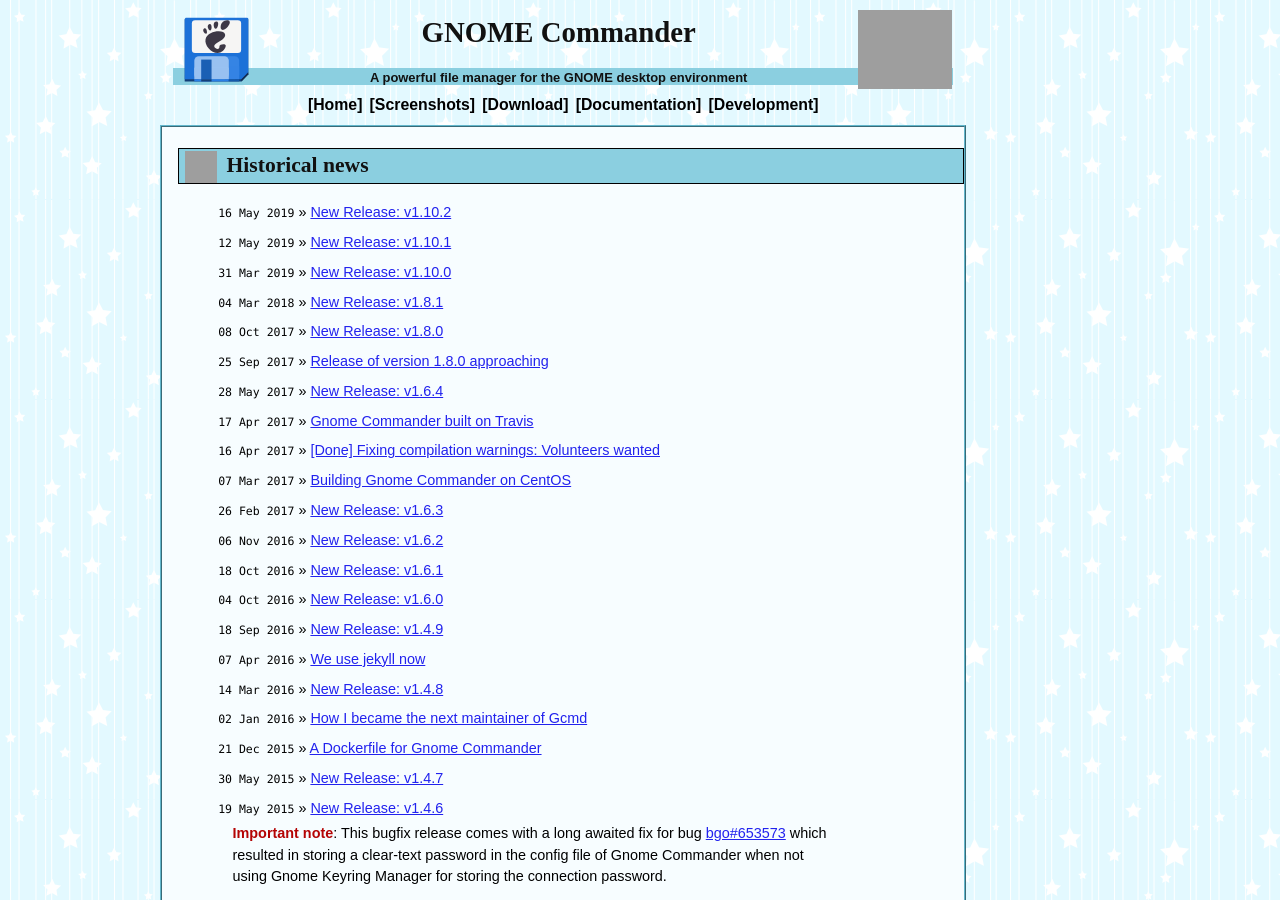
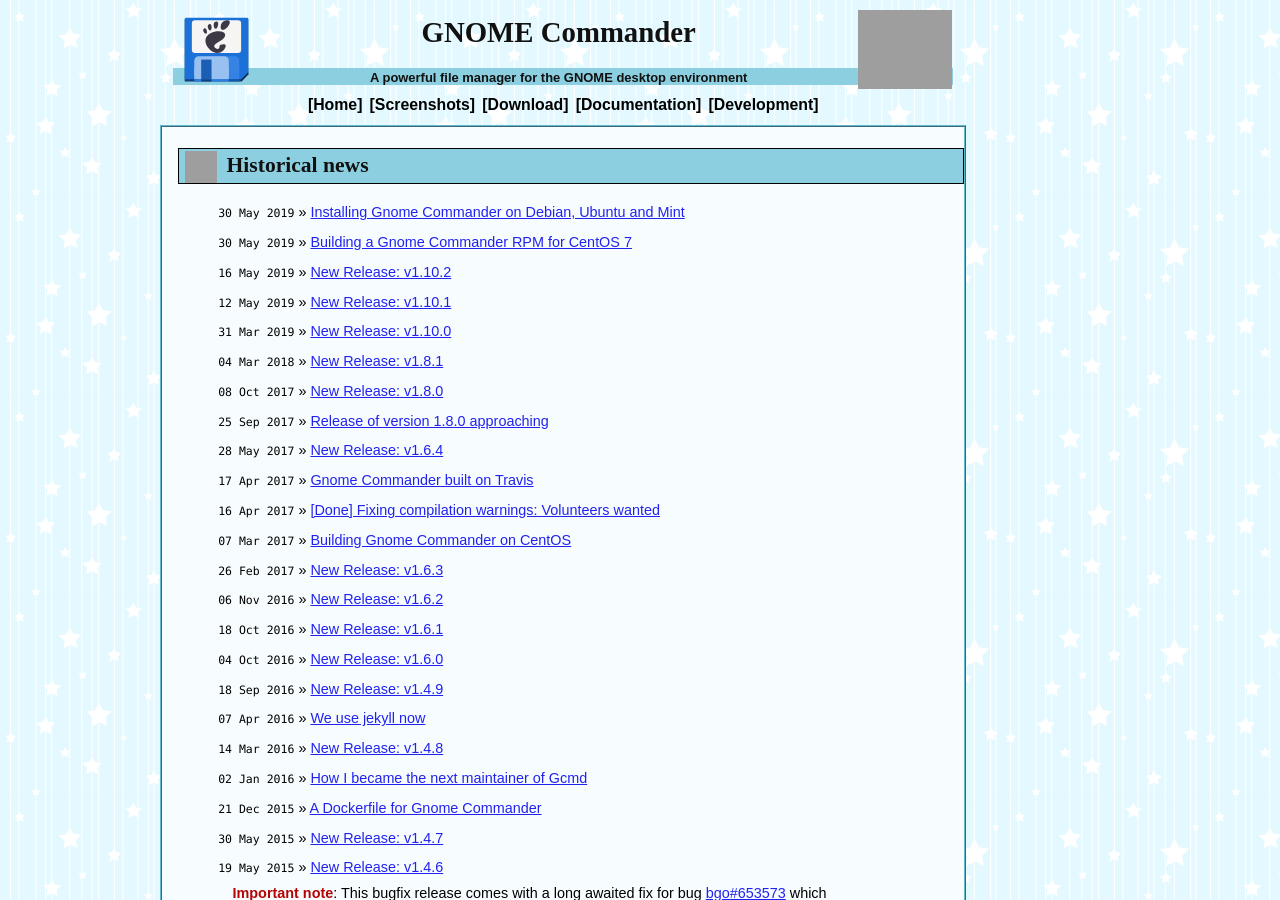
Before and after one commit to gcmd/gcmd.github.io, a Jekyll site: the page built from oldnews.html, in a window 1280 px wide and 900 px high. Built offline with Jekyll 4.4.1, drawn with Linux system fonts in a browser that asks for light colours; some of the changed lines change nothing that is shown; grey boxes are pictures that could not be loaded.

Commit message:
HowTos for installation on CentOS, Debian, Ubuntu and Linux Mint

````diff
--- /dev/null
+++ b/_posts/2019-05-30-gcmd-centos-rpm.md
@@ -0,0 +1,146 @@
+---
+layout: post
+tags: ''
+title: 'Building a Gnome Commander RPM for CentOS 7'
+excerpt: ''
+---
+
+### Introduction
+
+Gnome Commander is usually available from the
+[nux-dextop](https://li.nux.ro/repos.html) repository. Until such time
+as GCMD version 1.10.2 is added (nux IS a volunteer effort) you can
+build your own rpm file to install or update GCMD on your CentOS 7
+machines without installing all of the packages needed to build GCMD
+from source on each machine. This example assumes a CentOS 7 virtual
+machine is build to accomplish the task. VMWare Workstation/Player (the
+free for non-commercial use version) or Virtual Box should work fine. A
+development physical machine could also be installed or the necessary
+packages installed on an existing machine. The virtual machine approach
+just seems cleaner as it can be deleted or archived when the job is
+done.
+
+### Here are the steps to build the VM:
+
+Install CentOS 7.6 Development and Creative Workstation from the
+installation DVD. Select these additional software groups:
+
+* Additional Development
+* Development Tools
+* Platform Development
+
+After completing the installation, install all current updates and
+reboot the VM. A few additional packages are needed to build the .rpm
+package.
+
+Add the CentOS SCl repository which provides the GCC version 8 compiler
+and then install the necessary packages:
+
+```
+    sudo yum install centos-release-scl
+    sudo yum install devtoolset-8 libgnome-devel libgnomeui-devel
+    sudo yum install rpmdevtools rpmlint exiv2-devel taglib-devel poppler-devel
+
+```
+
+The next step is to obtain the Gnome Commander source code. It may
+be downloaded from the web site with a browser or if you prefer the
+command line:
+
+```
+    wget https://download.gnome.org/sources/gnome-commander/1.10/gnome-commander-1.10.2.tar.xz
+
+```
+
+Extract the gnome-commander.spec file. This may be done with the archive
+manager in the GUI environment or by the command line
+
+```
+    tar -xvf gnome-commander-1.10.2.tar.xz gnome-commander-1.10.2/data/gnome-commander.spec
+```
+
+Edit the .spec file with your favorite editor and locate the line:
+
+```
+Epoch:         2
+```
+
+Change the 2 to 4. Scroll down to a block of lines which begin with
+"Requires:" and add a new line:
+
+```
+Requires:      gnome-icon-theme-legacy >= 3.0
+```
+
+Save the changes. Note: these changes should not be necessary in future
+versions of GCMD.
+
+The next step is to create the necessary directory structure to build
+.rpm packages. The is done by executing:
+
+```
+   rpmdev-setuptree
+```
+
+Several directories will be created under the use home directory (~/)
+
+```
+rpmbuild
+  BUILD
+  BUILDROOT
+  RPMS
+  SOURCES
+  SPECS
+  SRPMS
+```
+
+Place the source code file (gnome-commander-1.10.2.tar.xz) in SOURCES
+and the gnome-commander.spec file in SPECS. Change directory to
+~/rpmbuild/SPECS/ and issue the following commands:
+
+```
+   scl enable devtoolset-8 -- bash
+   rpmbuild -ba gnome-commander.spec
+```
+
+After considerable processing a message containing "exit 0" should be
+displayed. Two shiny new .rpm files will be present in ``` ~/rpmbuild/RPMS/x64_86/ ```:
+
+
+**```gnome-commander-1.10.2-1.el7.x86_64.rpm```** ```and```
+**```gnome-commander-debuginfo-1.10.2-1.el7.x86_64.rpm```**
+
+## A few notes about using these RPM packages
+
+It is necessary to access the epel repository in order to install these
+packages due to a dependency for the meld package. The epel repository
+may be disabled afterwards if desired. Install epel on each target
+machine as follows:
+
+```
+   sudo yum install epel-release
+```
+
+The newly created GCMD package can be installed with yum:
+
+```
+   sudo yum install gnome-commander-1.10.2-1.el7.x86_64.rpm
+```
+
+If upgrading an existing GCMD installation prior to GCMD 1.10.1 it may be
+necessary to run the following command to accommodate preference changes
+in GCMD. Try running the newly installed GCMD from the command line with
+gnome-commander. If it fails to run and errors are displayed execute:
+
+```
+   sudo glib-compile-schemas /usr/share/glib-2.0/schemas
+```
+
+The new Gnome Commander icon should appear on the menu under
+"Accessories".
+
+Please feel free to communicate any questions, concerns or comments
+about these instructions to the Gnome Commander Mailing lists as
+described on the home page.
+
+*[GCMD]: Gnome Commander
--- /dev/null
+++ b/_posts/2019-05-30-gcmd-ubuntu-deb.md
@@ -0,0 +1,148 @@
+---
+layout: post
+tags: ''
+title: 'Installing Gnome Commander on Debian, Ubuntu and Mint'
+excerpt: ''
+---
+
+### Introduction
+
+Gnome Commander is no longer available in the Debian, Ubuntu, Mint and
+some other repositories due to several old libraries used by GCMD. Until
+such time as that can be resolved it is necessary to manually install
+GCMD on Linux Distros which derive from Debian. Part 1 of this document
+will provide step by step instructions for compiling and installing GCMD
+from its source code. Part 2 will describe a method for installing GCMD
+on multiple computes without having to install all of the development
+packages on each computer.
+
+The approach described below has been tested on Ubuntu Mate 18.04 on an
+Intel PC and on A Raspberry Pi 3B+, Ubuntu (Gnome) 19.04 and Linux Mint
+19.1 on an Intel PC. It should work on most similar distros.
+
+## Part 1 - Installation from source
+
+The first step is to create a development environment with the necessary
+tools to compile gnome-commander. This can be done on an existing Ubuntu
+installation or to a new installation on a test computer or a virtual
+machine. Starting from scratch:
+
+Install Ubuntu or related OS and install all available updates. Install
+the development environment by opening a terminal (command window) and
+executing these commands:
+
+```
+sudo apt-get update
+sudo apt-get install -y build-essential itstool libglib2.0-dev libxml2-utils
+sudo apt-get install -y gtk+2.0 libgnome-2.0 libgnomeui-dev gcc-8 g++-8
+```
+
+gnome-commander requires version 8 of the gcc compiler to be used. This
+may be done by entering the following commands:
+
+```
+sudo update-alternatives --install /usr/bin/gcc gcc /usr/bin/gcc-7 700 --slave /usr/bin/g++ g++ /usr/bin/g++-7
+sudo update-alternatives --install /usr/bin/gcc gcc /usr/bin/gcc-8 800 --slave /usr/bin/g++ g++ /usr/bin/g++-8
+```
+
+Then enter the command:
+
+```
+sudo update-alternatives --config gcc
+```
+
+A dialog will be presented in the terminal. Select the version 8 option
+(2) and press enter. The computer is ready to build GCMD. Now it is time
+to obtain the source code.
+
+Get the latest gnome commander source code from the
+[Download](/download.html) section (currently
+gnome-commander-1.10.2.tar.xz). Right click on the link and "save as" to
+a convenient location on your computer. You may optionally verify the
+file with the sha256 check sum or gpg signature provided on the web
+site.
+
+Locate the downloaded file and open it with your Archive Manager.
+Extract the contents of the archive to a convenient location (e.g.
+``` ~/development/ ``` - it does not matter - even Desktop will work fine.)
+
+If you prefer to do it all from the command line (make sure to check the web page for the location of the latest source tarball)...
+
+```
+mkdir ~/development
+cd ~/development/
+wget https://download.gnome.org/sources/gnome-commander/1.10/gnome-commander-1.10.2.tar.xz .
+tar -xvf gnome-commander-1.10.2.tar.xz -C ~/development
+```
+
+In the terminal navigate to the top directory of the source (e.g. ``` ~/development/gnome-commander-1.10.2/ ``` ) and enter the command:
+
+```
+./configure
+```
+
+This will verify that all necessary packages are available and that the
+environment will support compiling GCMD. It should end by stating:
+
+```
+Type 'make' to build gnome-commander-1.10.2 and then 'make install' to install
+```
+
+Next type:
+
+```
+make
+```
+
+and when that is complete type:
+
+```
+sudo make install
+```
+
+When the process completes, GCMD should be ready to run. Try it by
+typing gnome-commander. You will probably see some error messages. They
+seem to relate to the old libraries used by GCMD. However, the errors do
+not seem to impact any gnome-commander functions. In your applications
+menu the Gnome Commander icon should appear on the menu under
+"Accessories".
+
+## Part 2 - Creating a deb file
+
+If it is desired to install GCMD on multiple computers without installing all of the development packages on each one and without going through the build process on each computer, these additional steps will help.
+
+In the terminal type the following:
+
+```
+sudo apt-get install checkinstall
+```
+
+With the terminal pointing to the same directory as in Part 1 (e.g. ``` ~/devel/gnome-commander.1.10.2/ ```) type the following command:
+
+```
+sudo checkinstall
+```
+
+When this process completes you should find a file
+**``` gnome-commander_1.10.2-1_amd64.deb ```** in the current directory. Copy
+this file to the target machine where you wish to install GCMD. Open a
+terminal on the target machine, point it to the directory where the .deb
+file is located and issue the command:
+
+```
+sudo gdebi gnome-commander_1.10.2-1_amd64.deb
+```
+
+This will result in gnome-commander being installed. However, there is a
+dependent package which gdebi will not install for some reason. Install
+this by issuing the command:
+
+```
+sudo apt-get install -y libgnomeui-0
+```
+
+Gnome commander should now be installed and ready to run and the new
+Gnome Commander menu entry should appear on the menu under
+"Accessories".
+
+*[GCMD]: Gnome Commander
--- a/download.html
+++ b/download.html
@@ -55,17 +55,12 @@
 sample scripts can be found. Move them into <code>~/.gnome-commander/scripts/</code> to extend the file popup menu (usable since v1.6.0).
 </p>
 
-<h2><img class="info" src="img/icons/devices/media-floppy.png" height="32" width="32" alt="Source code"> <a name="build">Building from source</a></h2>
-<p>Building the sources is done with the usual <code>./configure && make && sudo -i make install</code> procedure,
-which should work like a charm. </p>
-<p>When you install Gnome Commander manually the first time and you discover some errors like <code>./configure: line 4721: GLIB_GSETTINGS: command not found</code> or
-something similar you have to install some dependency packages. These packages often contain the name suffix "-devel". Search for them
-in your package manager and install them if needed. Another package you will also might need is <code>yelp-tools</code> for generating the translated documentation.</p>
-
-<p>If you ever decide the remove Gnome Commander again from your system, just type <code>sudo make uninstall</code>
-from the same directory in which you executed the <code>./configure</code> command.</p>
-
-<h2><img class="info" src="img/icons/apps/internet-web-browser.png" alt="External Downloads" height="32" width="32" title="External Downloads"> <a name="external">External binary downloads</a></h2>
+<h2><img class="info" src="img/icons/categories/applications-development.png" height="32" width="32" alt="Source code"> <a name="build">Installation on your Linux machine</a></h2>
+<p>There exist two very detailed installation HowTos, created by Ken Taylor(*).
+See <a href="2019/05/30/gcmd-centos-rpm.html">here</a> for the installation of Gnome Commander in CentOS and
+<a href="2019/05/30/gcmd-ubuntu-deb.html">here</a> for the installation in Debian, Ubuntu or Linux Mint.</p>
+<p>(*) Thank you, Ken!</p>
+<h2><img class="info" src="img/icons/apps/internet-web-browser.png" alt="External Downloads" height="32" width="32" title="External Downloads"> <a name="external">External packages</a></h2>
 <p>Here is a list of links to external packages so you don't have to build Gnome Commander by yourself. These are
 maintained by the distributions and not by the developers of <abbr title="GNOME Commander">GCMD</abbr>.
 Some links may point to very old versions of <abbr title="GNOME Commander">GCMD</abbr>.</p>
````
